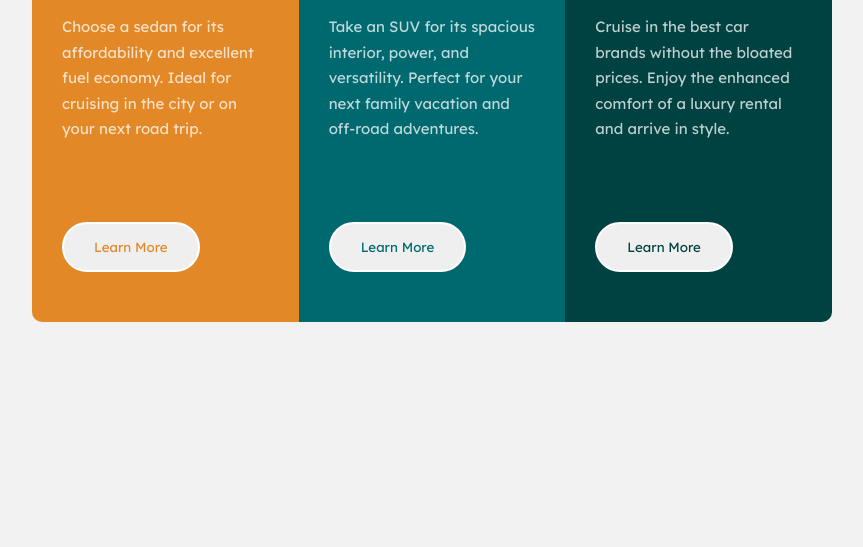
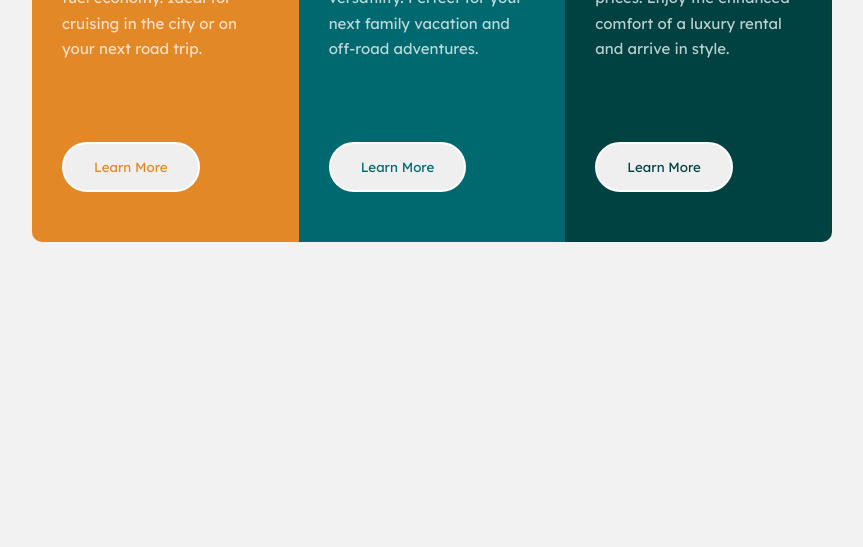
Before and after one commit to vaibhavkarav/3-column-preview-card-component-main, a plain HTML site: page index.html in a window 1280 px wide. Shown: the part 413-960 px from the top of the page, without its empty margins (208-1071 px from the left). After the commit the page ends 800 px from the top, so only its background shows below. Drawn offline with Linux system fonts and the light colour scheme.

Commit message:
Update style.css

```diff
--- a/style.css
+++ b/style.css
@@ -8,7 +8,7 @@ body {
   display: grid;
   justify-content: center;
   align-content: center;
-  height: 120vh;
+  height: 100vh;
   background-color: #f2f2f2;
 }
 
```
